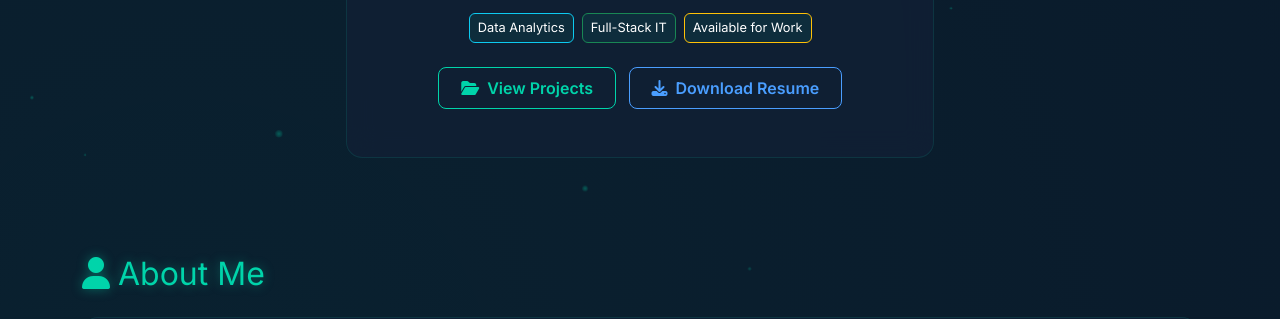
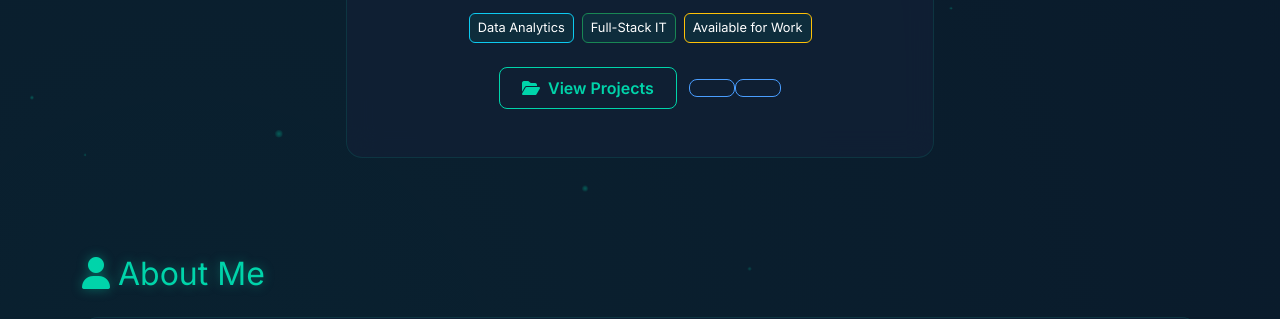
Before and after one commit to gpt55qc4hh-ui/cyran-data-portfolio, a plain HTML site: page index.html in a window 1280 px wide. Shown: the part 467-786 px from the top of the page. Drawn offline with nearby package versions, Linux system fonts and the light colour scheme; animation ran at ten frames a second.

Commit message:
Update index.html

```diff
--- a/index.html
+++ b/index.html
@@ -63,7 +63,7 @@
             <i class="fa-solid fa-folder-open me-1"></i> View Projects
           </a>
           <a href="assets/resume.pdf" download class="btn btn-outline-success">
-            <i class="fa-solid fa-download me-1"></i> Download Resume
+            <a href="https://drive.google.com/https://drive.google.com/file/d/15ntelmjoyRttCfK3KTNjPyG_7gvJ-DAI/view?usp=drivesdk" target="_blank" class="btn btn-outline-success">
           </a>
         </div>
       </div>
```
